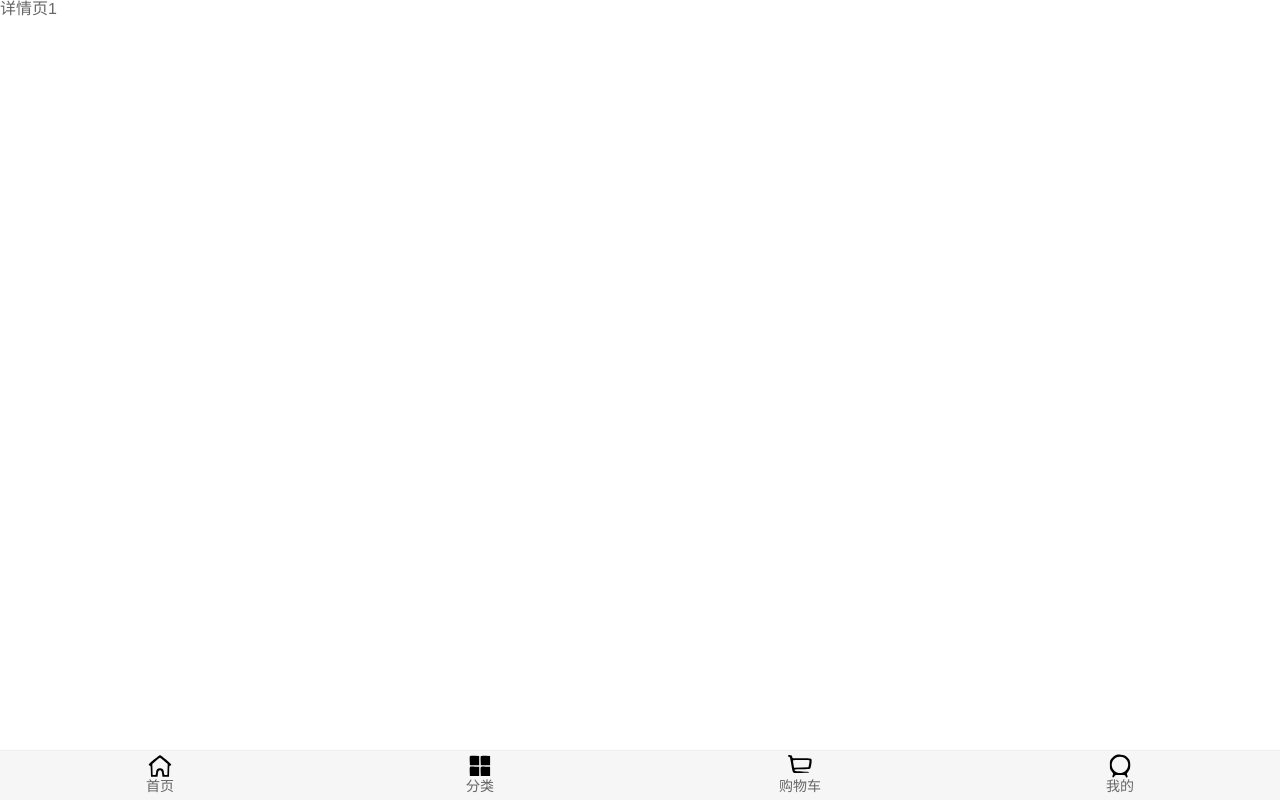
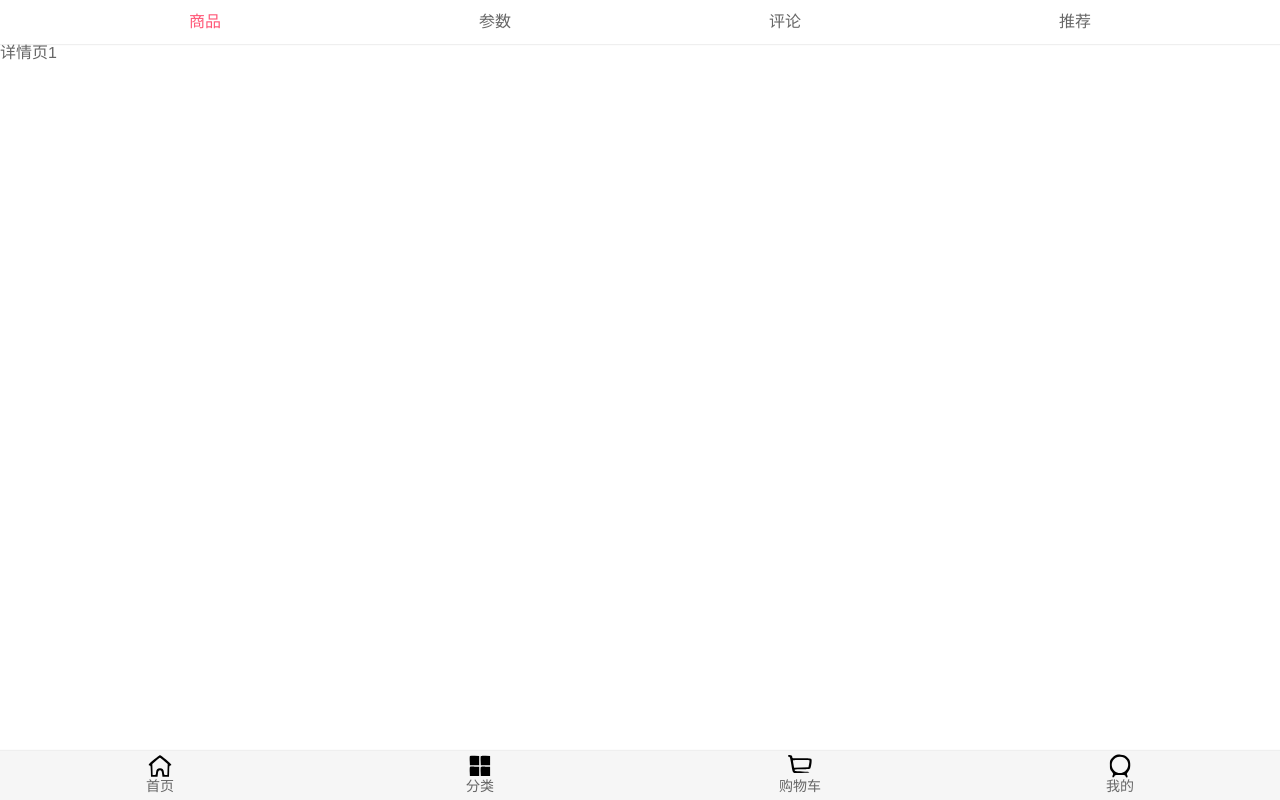
Before and after one commit to YH-Coding/mall, a Vue app: page /detail/1 in a window 1280 px wide. Built offline with nearby package versions, Linux system fonts and the light colour scheme.

Commit message:
详情页导航栏封装

```diff
--- a/src/views/detail/Detail.vue
+++ b/src/views/detail/Detail.vue
@@ -1,13 +1,17 @@
 <template>
   <div>
+      <detail-nav-bar></detail-nav-bar>
     详情页{{iid}}
   </div>
 </template>
 
 <script>
+import DetailNavBar from './childComps/DetailNavBar'
 export default {
   name: "",
-  components: {},
+  components: {
+      DetailNavBar
+  },
   data() {
     return {
       iid: ""
--- /dev/null
+++ b/src/views/detail/childComps/DetailNavBar.vue
@@ -0,0 +1,48 @@
+<template>
+  <div>
+      <nav-bar>
+          <div slot="center" class="content">
+              <div
+              v-for="(item,index) in titles"
+              :key="index"
+              class="item"
+              :class="{active:currentIndex===index}"
+              @click="itemClick(index)"
+              >{{item}}</div>
+          </div>
+      </nav-bar>
+  </div>
+</template>
+
+<script>
+import NavBar from 'components/common/navbar/NavBar'
+export default {
+  name: "",
+  components: {
+      NavBar
+  },
+  data() {
+    return {
+        titles: ['商品','参数','评论','推荐'],
+        currentIndex: 0
+    };
+  },
+  methods: {
+      itemClick(index) {
+          this.currentIndex = index
+      }
+  }
+};
+</script>
+
+<style scoped>
+.content {
+    display: flex;
+}
+.item {
+    flex: 1;
+}
+.active {
+    color: var(--color-high-text);
+}
+</style>
```
